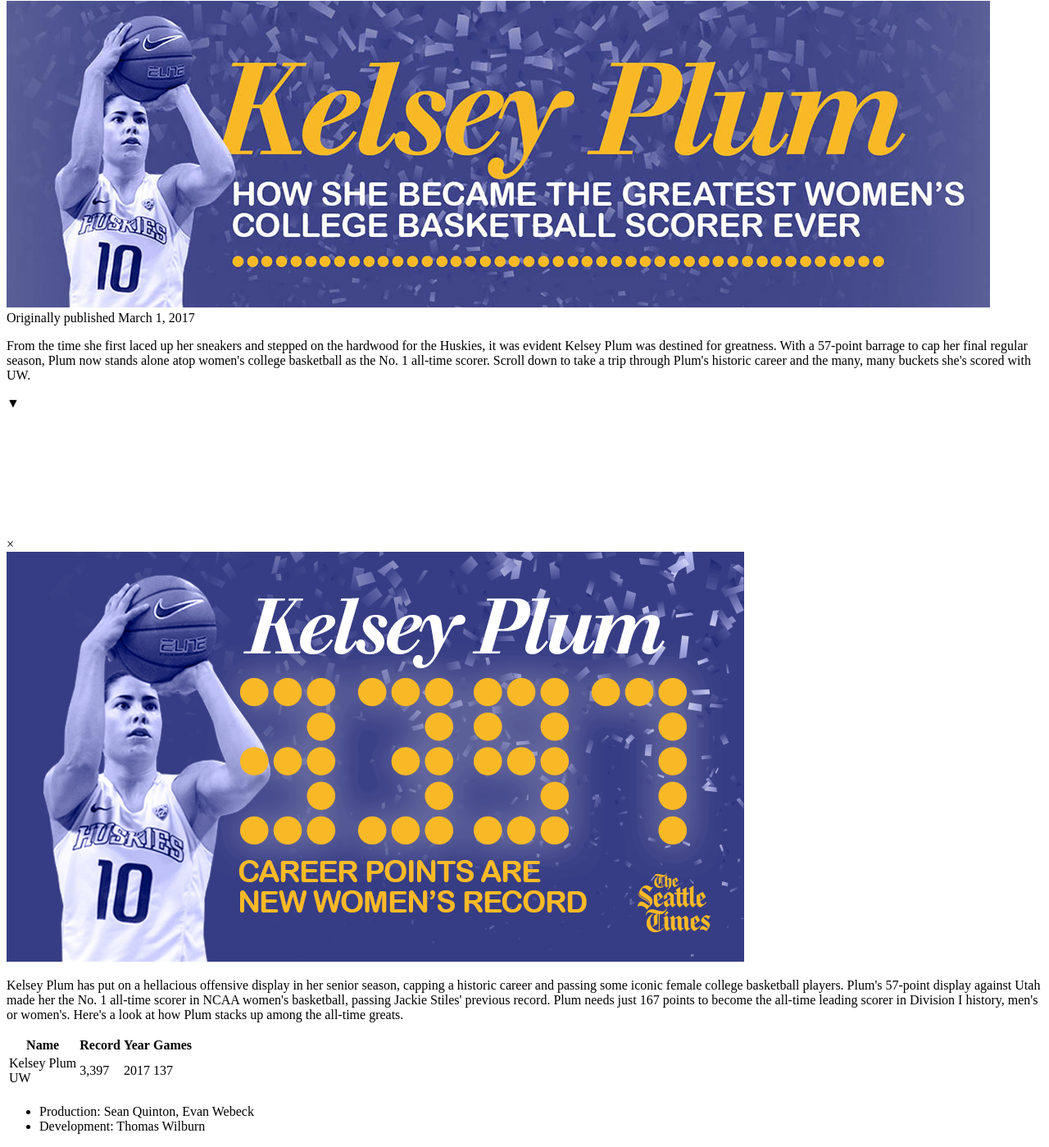
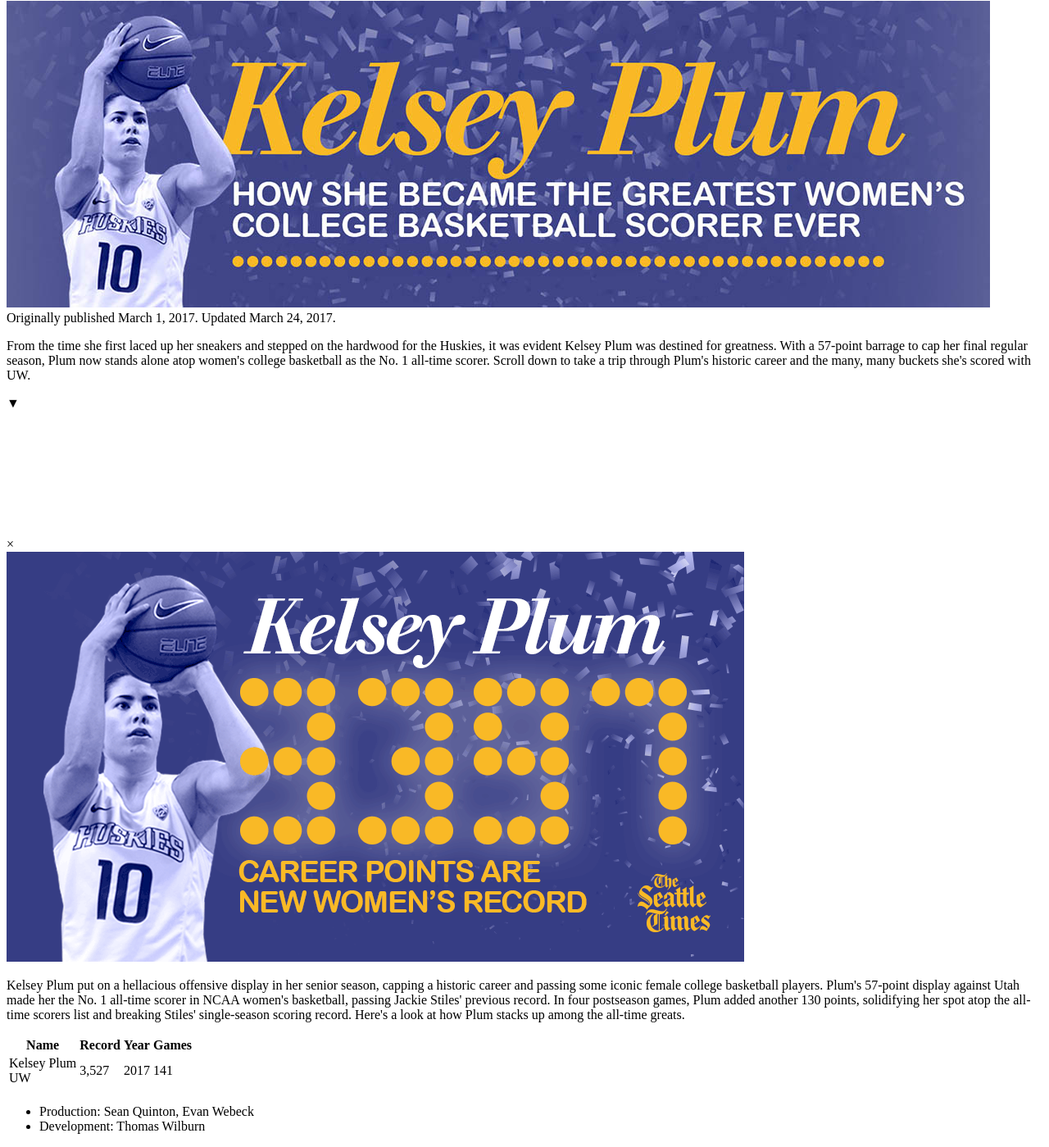
Before and after one commit to seattletimes/plum-record, a website with bundled scripts: page src/index.html in a window 1280 px wide. Shown: the part 7-1406 px from the top of the page at 82% size. Built offline with nearby package versions, Linux system fonts and the light colour scheme; a script that the page names is missing; files whose address does not match are found by name; a web font is replaced by a local one.

Commit message:
updated chatter+all-time list

```diff
--- a/src/index.html
+++ b/src/index.html
@@ -13,7 +13,7 @@
 
       <img class="splash" src="./assets/PlumHeader1.jpg" alt="Kelsey Plum: Destined for greatness">
 
-      <div class="published">Originally published March 1, 2017</div>
+      <div class="published">Originally published March 1, 2017. Updated March 24, 2017.</div>
 
       <p class="chatter">
         From the time she first laced up her sneakers and stepped on the hardwood for the Huskies, it was evident Kelsey Plum was destined for greatness. With a 57-point barrage to cap her final regular season, Plum now stands alone atop women's college basketball as the No. 1 all-time scorer. Scroll down to take a trip through Plum's historic career and the many, many buckets she's scored with UW.
@@ -55,7 +55,7 @@
             <img src="./assets/twitter-card.gif">
 
             <p>
-              Kelsey Plum has put on a hellacious offensive display in her senior season, capping a historic career and passing some iconic female college basketball players. Plum's 57-point display against Utah made her the No. 1 all-time scorer in NCAA women's basketball, passing Jackie Stiles' previous record. Plum needs just 167 points to become the all-time leading scorer in Division I history, men's or women's. Here's a look at how Plum stacks up among the all-time greats.
+              Kelsey Plum put on a hellacious offensive display in her senior season, capping a historic career and passing some iconic female college basketball players. Plum's 57-point display against Utah made her the No. 1 all-time scorer in NCAA women's basketball, passing Jackie Stiles' previous record. In four postseason games, Plum added another 130 points, solidifying her spot atop the all-time scorers list and breaking Stiles' single-season scoring record. Here's a look at how Plum stacks up among the all-time greats.
 
           </div>
 
@@ -71,9 +71,9 @@
                 <td class="name">
                   Kelsey Plum
                   <div class="school">UW</div>
-                <td>3,397
+                <td>3,527
                 <td>2017
-                <td>137
+                <td>141
               <% json.scorers.forEach(function(row) { %>
               <tr>
                 <td class="name"><%= row.name %>
```
